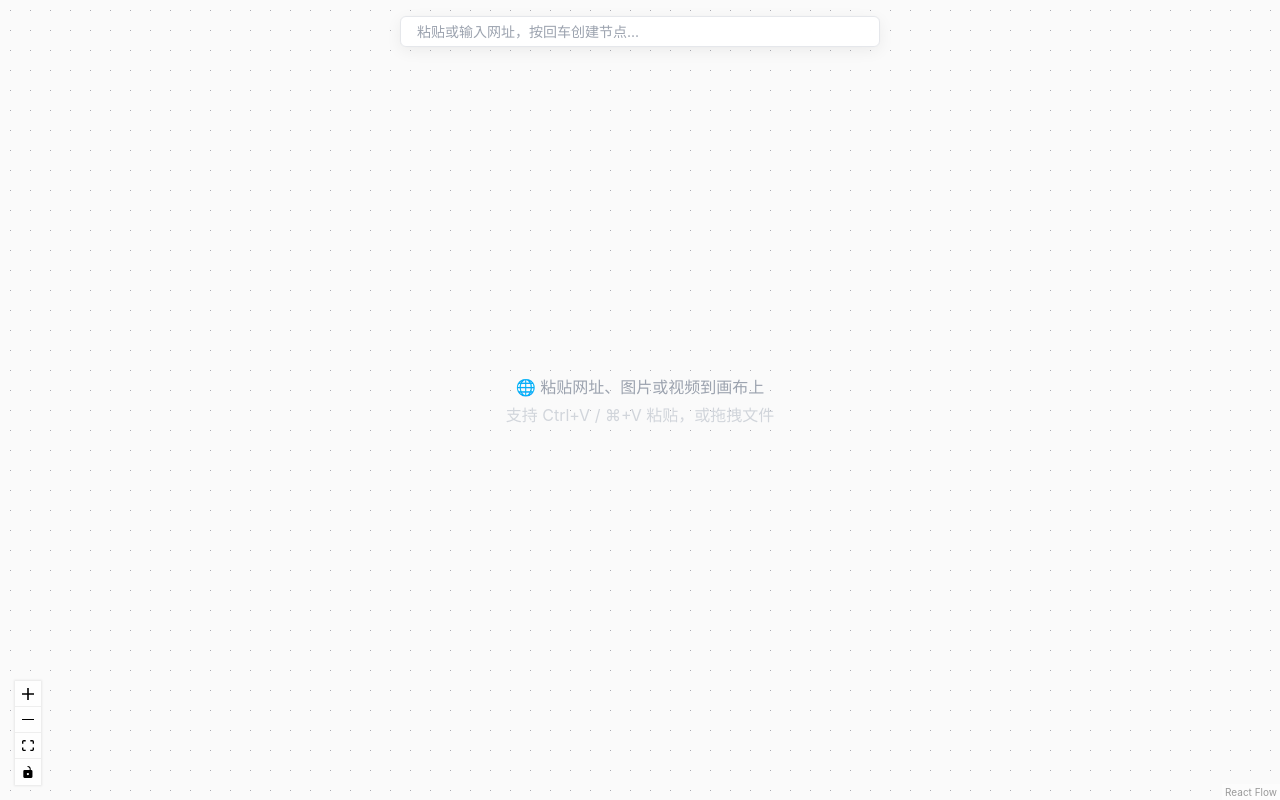
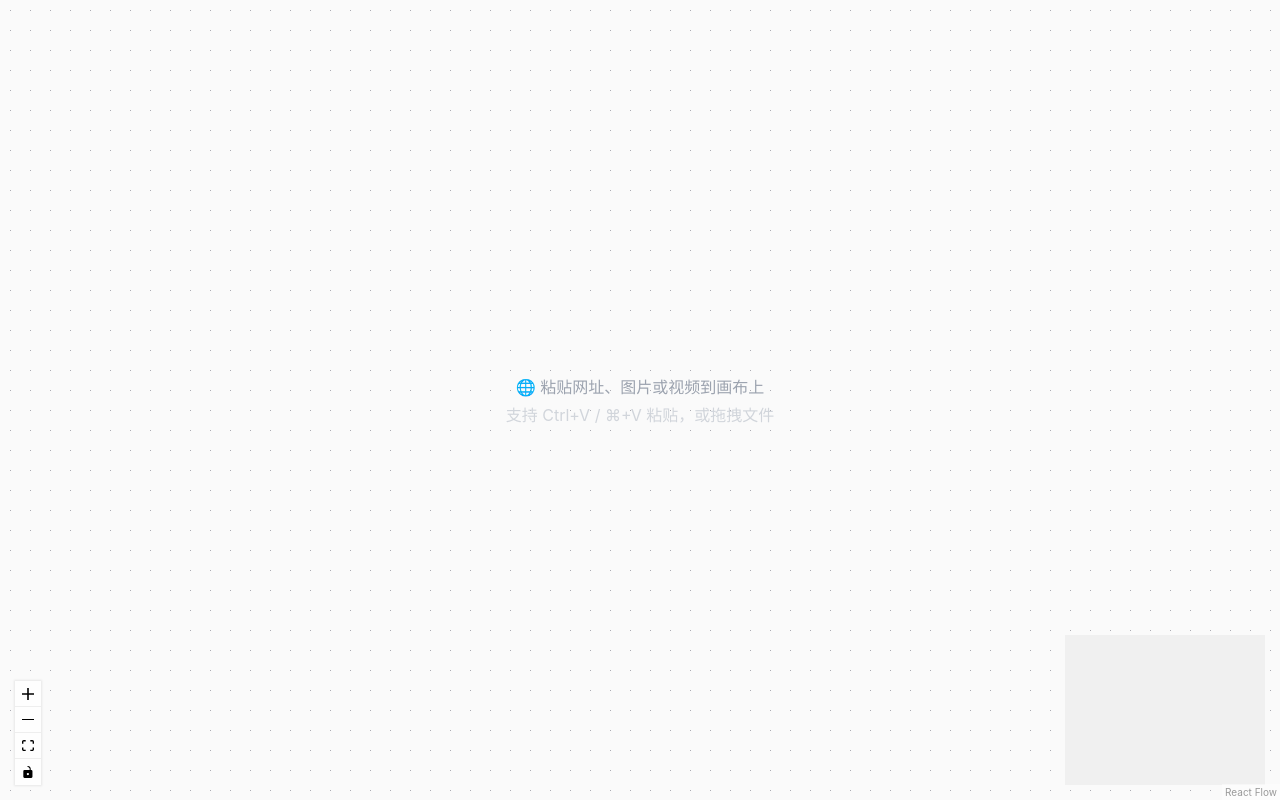
Before and after one commit to puzzle-fuzzy/puzzle-canvas, a React (Vite) app: page / in a window 1280 px wide. Built offline with nearby package versions, Linux system fonts and the light colour scheme; no server answers.

Commit message:
feat: 移除输入框，添加 MiniMap 缩略图，视频悬停播放
- 移除顶部 URL 输入栏，统一用粘贴/拖拽操作
- 添加 MiniMap 右下角缩略图（可拖拽/缩放）
- 视频节点去掉 controls，鼠标悬停自动播放，移开暂停归零

```diff
--- a/src/App.css
+++ b/src/App.css
@@ -24,63 +24,21 @@
   }
 }
 
-/* ========== 顶部浮动输入栏 ========== */
-.url-input-bar {
+/* ========== 处理中提示 ========== */
+.loading-indicator {
   position: fixed;
   top: 16px;
   left: 50%;
   transform: translateX(-50%);
   z-index: 10;
-  display: flex;
-  align-items: center;
-  gap: 10px;
-  background: rgba(255, 255, 255, 0.92);
-  backdrop-filter: blur(12px);
-  -webkit-backdrop-filter: blur(12px);
-  border: 1px solid #e5e7eb;
-  border-radius: 6px;
-  padding: 6px 8px 6px 16px;
-  box-shadow:
-    0 4px 16px rgba(0, 0, 0, 0.06),
-    0 0 1px rgba(0, 0, 0, 0.1);
-  width: min(480px, calc(100vw - 32px));
-}
-
-.url-input-bar input {
-  flex: 1;
-  border: none;
-  outline: none;
-  font-size: 14px;
-  color: #1f2937;
-  background: transparent;
-  font-family: inherit;
-}
-
-.url-input-bar input::placeholder {
-  color: #9ca3af;
-}
-
-.url-input-bar input:disabled {
-  opacity: 0.6;
-}
-
-.loading-indicator {
   font-size: 12px;
   color: #6366f1;
-  white-space: nowrap;
-  padding: 4px 10px;
+  padding: 6px 14px;
   background: #eef2ff;
   border-radius: 6px;
 }
 
 @media (prefers-color-scheme: dark) {
-  .url-input-bar {
-    background: rgba(30, 31, 40, 0.92);
-    border-color: #374151;
-  }
-  .url-input-bar input {
-    color: #f3f4f6;
-  }
   .loading-indicator {
     color: #a5b4fc;
     background: #312e81;
@@ -397,8 +355,16 @@
   background-color: #fafafa;
 }
 
+.react-flow__minimap {
+  background-color: #f0f0f0;
+}
+
 @media (prefers-color-scheme: dark) {
   .react-flow__background {
     background-color: #111118;
   }
+
+  .react-flow__minimap {
+    background-color: #1a1a24;
+  }
 }
--- a/src/App.tsx
+++ b/src/App.tsx
@@ -5,6 +5,7 @@ import {
   applyNodeChanges,
   Background,
   Controls,
+  MiniMap,
   useReactFlow,
   type OnNodesChange,
 } from '@xyflow/react'
@@ -43,7 +44,6 @@ function Canvas() {
   const [loading, setLoading] = useState(false)
   const [initialized, setInitialized] = useState(false)
   const [error, setError] = useState<string | null>(null)
-  const inputRef = useRef<HTMLInputElement>(null)
   const nodesRef = useRef<AppNode[]>(nodes)
   nodesRef.current = nodes
   const mouseRef = useRef({ x: 0, y: 0 })
@@ -200,8 +200,6 @@ function Canvas() {
   // ========== 粘贴事件 ==========
   const handlePaste = useCallback(
     (e: ClipboardEvent) => {
-      if (inputRef.current && inputRef.current === document.activeElement) return
-
       const files = e.clipboardData?.files
       if (files && files.length > 0) {
         e.preventDefault()
@@ -242,23 +240,6 @@ function Canvas() {
     [addNodeFromFiles, screenToFlowPosition],
   )
 
-  // ========== 输入框 ==========
-  const handleInputKeyDown = useCallback(
-    (e: React.KeyboardEvent<HTMLInputElement>) => {
-      if (e.key === 'Enter') {
-        const value = e.currentTarget.value.trim()
-        if (value && isValidUrl(value)) {
-          addNodeFromUrl(value)
-          e.currentTarget.value = ''
-        } else if (value) {
-          setError('请输入有效的网址')
-          setTimeout(() => setError(null), 3000)
-        }
-      }
-    },
-    [addNodeFromUrl],
-  )
-
   if (!initialized) {
     return (
       <div className="canvas-loading">
@@ -283,18 +264,16 @@ function Canvas() {
       >
         <Background />
         <Controls />
+        <MiniMap
+          pannable
+          zoomable
+          style={{ background: 'var(--minimap-bg, #f0f0f0)' }}
+        />
       </ReactFlow>
 
-      <div className="url-input-bar">
-        <input
-          ref={inputRef}
-          type="text"
-          placeholder="粘贴或输入网址，按回车创建节点..."
-          onKeyDown={handleInputKeyDown}
-          disabled={loading}
-        />
-        {loading && <span className="loading-indicator">处理中...</span>}
-      </div>
+      {loading && (
+        <div className="loading-indicator">处理中...</div>
+      )}
 
       {error && <div className="error-toast">{error}</div>}
 
--- a/src/components/MediaNode.tsx
+++ b/src/components/MediaNode.tsx
@@ -1,3 +1,4 @@
+import { useRef, useCallback } from 'react'
 import type { NodeProps } from '@xyflow/react'
 import type { ImageNodeType, VideoNodeType } from '../types'
 
@@ -5,16 +6,36 @@ type MediaNodeProps = NodeProps<ImageNodeType> | NodeProps<VideoNodeType>
 
 function MediaNode({ data, type }: MediaNodeProps) {
   const isVideo = type === 'videoNode'
+  const videoRef = useRef<HTMLVideoElement>(null)
+
+  const handleMouseEnter = useCallback(() => {
+    videoRef.current?.play().catch(() => {})
+  }, [])
+
+  const handleMouseLeave = useCallback(() => {
+    const video = videoRef.current
+    if (video) {
+      video.pause()
+      video.currentTime = 0
+    }
+  }, [])
 
   return (
     <div className="media-node">
       {isVideo ? (
-        <div className="media-video-wrapper">
+        <div
+          className="media-video-wrapper"
+          onMouseEnter={handleMouseEnter}
+          onMouseLeave={handleMouseLeave}
+        >
           <video
+            ref={videoRef}
             className="media-video"
             src={data.src}
-            controls
             preload="metadata"
+            muted
+            loop
+            playsInline
           />
         </div>
       ) : (
```
